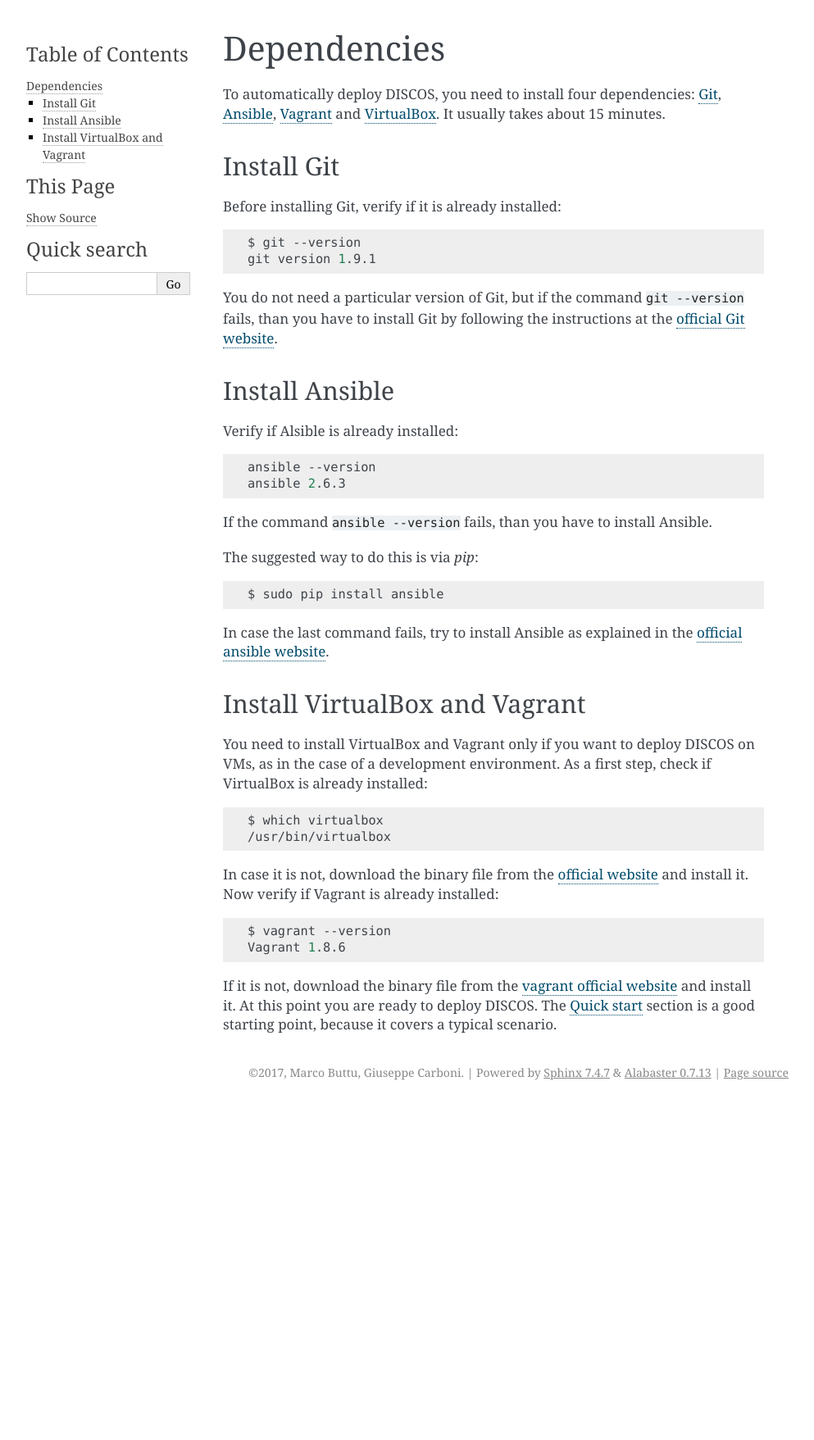
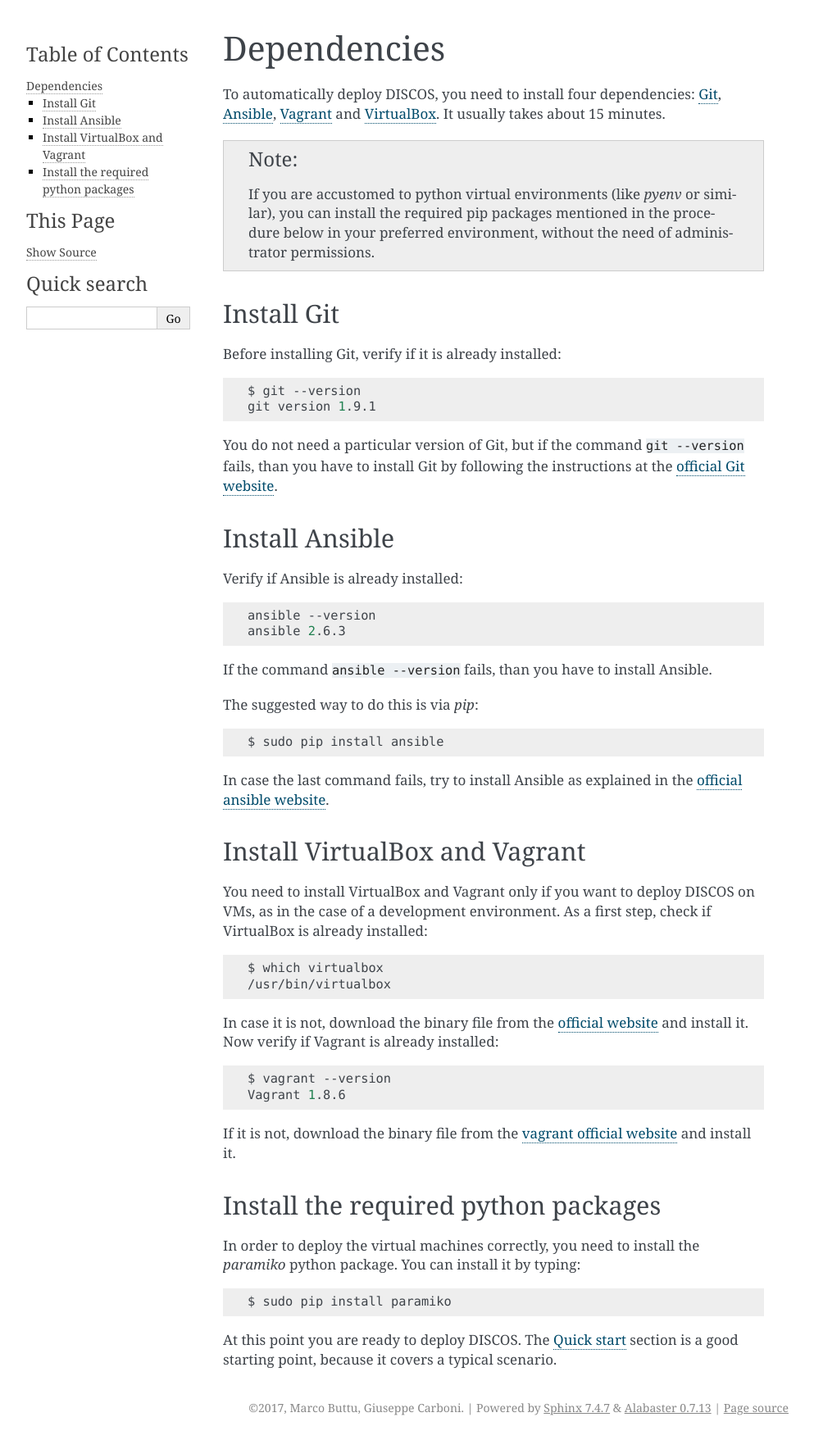
Before and after one commit to marco-buttu/discos-deployment, a Sphinx documentation site: the page built from doc/dependencies.rst, in a window 1280 px wide. Shown: the whole page at 82% size, without its empty margins (148-1141 px from the left). Built offline with Sphinx 7.4.7, drawn with Linux system fonts in a browser that asks for light colours; before the commit the page ends 1348 px from its top, so only the background shows below that.

Commit message:
Fix #126, added `paramiko` to the setup procedure.
The `paramiko` python package was missing from the procedure. Since it
is no more installed automatically from the `discos-deploy` script, it
needed to be added to the setup procedure.

```diff
--- a/doc/dependencies.rst
+++ b/doc/dependencies.rst
@@ -8,6 +8,12 @@
 `Git <https://git-scm.com/>`_, `Ansible <https://www.ansible.com/>`_,
 `Vagrant <https://www.vagrantup.com/>`_ and `VirtualBox
 <https://www.virtualbox.org/>`_.  It usually takes about 15 minutes.
+
+
+.. note:: If you are accustomed to python virtual environments
+   (like `pyenv` or similar), you can install the required pip packages
+   mentioned in the procedure below in your preferred environment,
+   without the need of administrator permissions.
 
 
 Install Git
@@ -25,7 +31,7 @@
 
 Install Ansible
 ===============
-Verify if Alsible is already installed:
+Verify if Ansible is already installed:
 
 .. code-block:: shell
 
@@ -68,5 +74,17 @@
 If it is not, download the binary file from
 the `vagrant official website <https://www.vagrantup.com/downloads.html>`_
 and install it.
+
+
+Install the required python packages
+====================================
+In order to deploy the virtual machines correctly, you need to install the
+`paramiko` python package. You can install it by typing:
+
+.. code-block:: shell
+
+    $ sudo pip install paramiko
+
+
 At this point you are ready to deploy DISCOS.  The :ref:`deploy_quickstart`
 section is a good starting point, because it covers a typical scenario.
```
